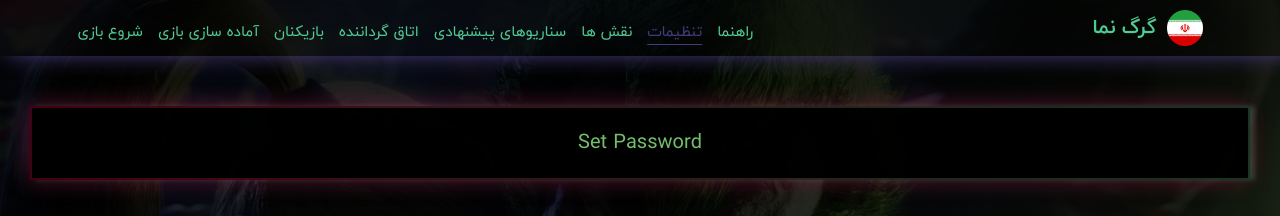
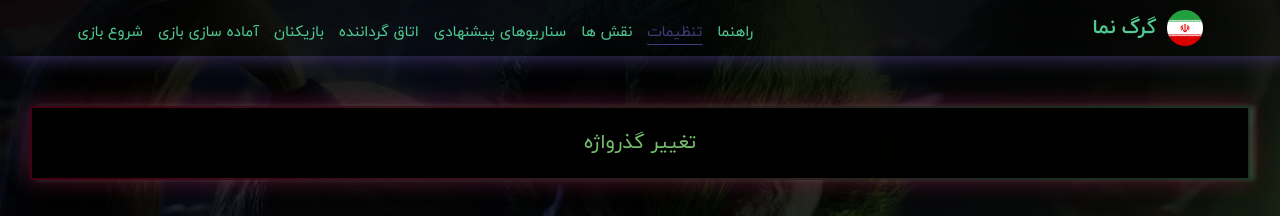
Before and after one commit to alirezazahiri/WereWolf, a React (Create React App) app: page /settings in a window 1280 px wide. Shown: the top 216 px of the page. Built offline with nearby package versions, Linux system fonts and the light colour scheme.

Commit message:
translations added for settings!

```diff
--- a/src/components/Modal/index.tsx
+++ b/src/components/Modal/index.tsx
@@ -77,7 +77,7 @@ const ModalContainer: FC<Props> = ({
   else if (type === "showRole") title = pName;
   else if (type === "showScenario") title = scenarioName;
   else if (type === "setPassword")
-    title = language === "persian" ? "رمز عبور گرداننده" : "God's Password";
+    title = language === "persian" ? "گذرواژه گرداننده" : "God's Password";
   else if (type === "caution")
     title = language === "persian" ? "توجه" : "Notice";
   else title = "";
@@ -133,12 +133,12 @@ const ModalContainer: FC<Props> = ({
             characters={charactersSet as (CharType & { count: number })[]}
           />
         )}
-        {type === "caution" &&
-          <Caution caution_message={caution_message || ""}/>
-        }
-        {type === "setPassword" &&
-          <SetPasswordForm closeHandler={closeHandler}/>
-        }
+        {type === "caution" && (
+          <Caution caution_message={caution_message || ""} />
+        )}
+        {type === "setPassword" && (
+          <SetPasswordForm closeHandler={closeHandler} />
+        )}
       </Modal.Body>
     </Modal>
   );
--- a/src/components/SetPasswordForm/index.tsx
+++ b/src/components/SetPasswordForm/index.tsx
@@ -4,6 +4,7 @@ import { setPassword } from "../../redux/password/passwordActions";
 import { AppState } from "../../redux/store";
 import styles from "./SetPasswordForm.module.css";
 import { decrypt, encrypt } from "../../services/hash";
+import { getSettings } from "../../services/getPageData";
 
 const SetPasswordForm: FC<{ closeHandler: any }> = ({ closeHandler }) => {
   const [data, setData] = useState({
@@ -11,8 +12,12 @@ const SetPasswordForm: FC<{ closeHandler: any }> = ({ closeHandler }) => {
     newPassword1: "",
     newPassword2: "",
   });
-  const { password } = useSelector((state: AppState) => state.passwordState);
+  const { password, language } = useSelector((state: AppState) => ({
+    ...state.passwordState,
+    ...state.languageState,
+  }));
   const dispatch = useDispatch();
+  const {proceed, currentPassPH, newPassPH, confirmPassPH} = getSettings(language);
 
   const submitHandler = (e: React.FormEvent<HTMLFormElement>) => {
     e.preventDefault();
@@ -44,7 +49,7 @@ const SetPasswordForm: FC<{ closeHandler: any }> = ({ closeHandler }) => {
         <input
           type="text"
           name="currentPassword"
-          placeholder="Current Password..."
+          placeholder={currentPassPH}
           value={data.currentPassword}
           onChange={changeHandler}
         />
@@ -52,18 +57,18 @@ const SetPasswordForm: FC<{ closeHandler: any }> = ({ closeHandler }) => {
       <input
         type="text"
         name="newPassword1"
-        placeholder="New Password..."
+        placeholder={newPassPH}
         value={data.newPassword1}
         onChange={changeHandler}
       />
       <input
         type="text"
         name="newPassword2"
-        placeholder="Confirm New Password..."
+        placeholder={confirmPassPH}
         value={data.newPassword2}
         onChange={changeHandler}
       />
-      <button type="submit">Proceed</button>
+      <button type="submit">{proceed}</button>
     </form>
   );
 };
--- a/src/components/Settings/index.tsx
+++ b/src/components/Settings/index.tsx
@@ -1,16 +1,19 @@
 import React, { useState } from "react";
 import { useSelector } from "react-redux";
 import { AppState } from "../../redux/store";
+import { getSettings } from "../../services/getPageData";
 import ModalContainer from "../Modal";
 import styles from "./Settings.module.css";
 
 const Settings = () => {
   const { language } = useSelector((state: AppState) => state.languageState);
   const [show, setShow] = useState(false);
+  const { passwordSettings } = getSettings(language);
+
   return (
     <div className={styles.container}>
       <div className={styles.buttonContainer}>
-        <button onClick={() => setShow(true)}>Set Password</button>
+        <button onClick={() => setShow(true)}>{passwordSettings}</button>
       </div>
       <ModalContainer
         language={language}
--- a/src/services/getPageData.ts
+++ b/src/services/getPageData.ts
@@ -45,8 +45,10 @@ import { suggestion_vision_objects_en } from "../translations/SuggestionVision/s
 import { suggestion_vision_objects_fa } from "../translations/SuggestionVision/suggestionVision-fa";
 import { statistics_objects_fa } from "../translations/Statistics/statistics-fa";
 import { statistics_objects_en } from "../translations/Statistics/statistics-en";
-import { caution_objects_en } from '../translations/Caution/caution-en';
-import { caution_objects_fa } from '../translations/Caution/caution-fa';
+import { caution_objects_en } from "../translations/Caution/caution-en";
+import { caution_objects_fa } from "../translations/Caution/caution-fa";
+import { settings_objects_en } from "../translations/Settings/Settings-en";
+import { settings_objects_fa } from "../translations/Settings/Settings-fa";
 
 const getChars = (language: string) => {
   return language === "english" ? chars_en : chars_fa;
@@ -57,9 +59,7 @@ const getHome = (language: string) => {
 };
 
 const getGameSetup = (language: string) => {
-    return language === "english"
-        ? game_setup_objects_en
-        : game_setup_objects_fa;
+  return language === "english" ? game_setup_objects_en : game_setup_objects_fa;
 };
 
 const getNavbar = (language: string) => {
@@ -77,9 +77,7 @@ const getCharSelect = (language: string) => {
 };
 
 const getNameEnter = (language: string) => {
-    return language === "english"
-        ? name_enter_objects_en
-        : name_enter_objects_fa;
+  return language === "english" ? name_enter_objects_en : name_enter_objects_fa;
 };
 
 const getFilterCharacters = (language: string) => {
@@ -111,15 +109,15 @@ const getSuggestionVision = (language: string) => {
 };
 
 const getStatistics = (language: string) => {
-    return language === "english"
-        ? statistics_objects_en
-        : statistics_objects_fa;
+  return language === "english" ? statistics_objects_en : statistics_objects_fa;
 };
 
 const getCaution = (language: string) => {
-    return language === "english"
-        ? caution_objects_en
-        : caution_objects_fa;
+  return language === "english" ? caution_objects_en : caution_objects_fa;
+};
+
+const getSettings = (language: string) => {
+  return language === "english" ? settings_objects_en : settings_objects_fa;
 };
 
 export {
@@ -137,4 +135,5 @@ export {
   getSuggestionVision,
   getStatistics,
   getCaution,
+  getSettings,
 };
--- /dev/null
+++ b/src/translations/Settings/Settings-en.ts
@@ -0,0 +1,13 @@
+const passwordSettings = "Set Password"
+const proceed = "Proceed"
+const currentPassPH = "Current password..."
+const newPassPH = "New password..."
+const confirmPassPH = "Confirm new password..."
+
+export const settings_objects_en = {
+    passwordSettings,
+    proceed,
+    currentPassPH,
+    newPassPH,
+    confirmPassPH
+}
--- /dev/null
+++ b/src/translations/Settings/Settings-fa.ts
@@ -0,0 +1,13 @@
+const passwordSettings = "تغییر گذرواژه"
+const proceed = "تایید"
+const currentPassPH = "...گذرواژه کنونی"
+const newPassPH = "...گذرواژه جدید"
+const confirmPassPH = "...تایید گذرواژه جدید"
+
+export const settings_objects_fa = {
+    passwordSettings,
+    proceed,
+    currentPassPH,
+    newPassPH,
+    confirmPassPH
+}
```
Lines whose indentation alone changed are shown as unchanged.
